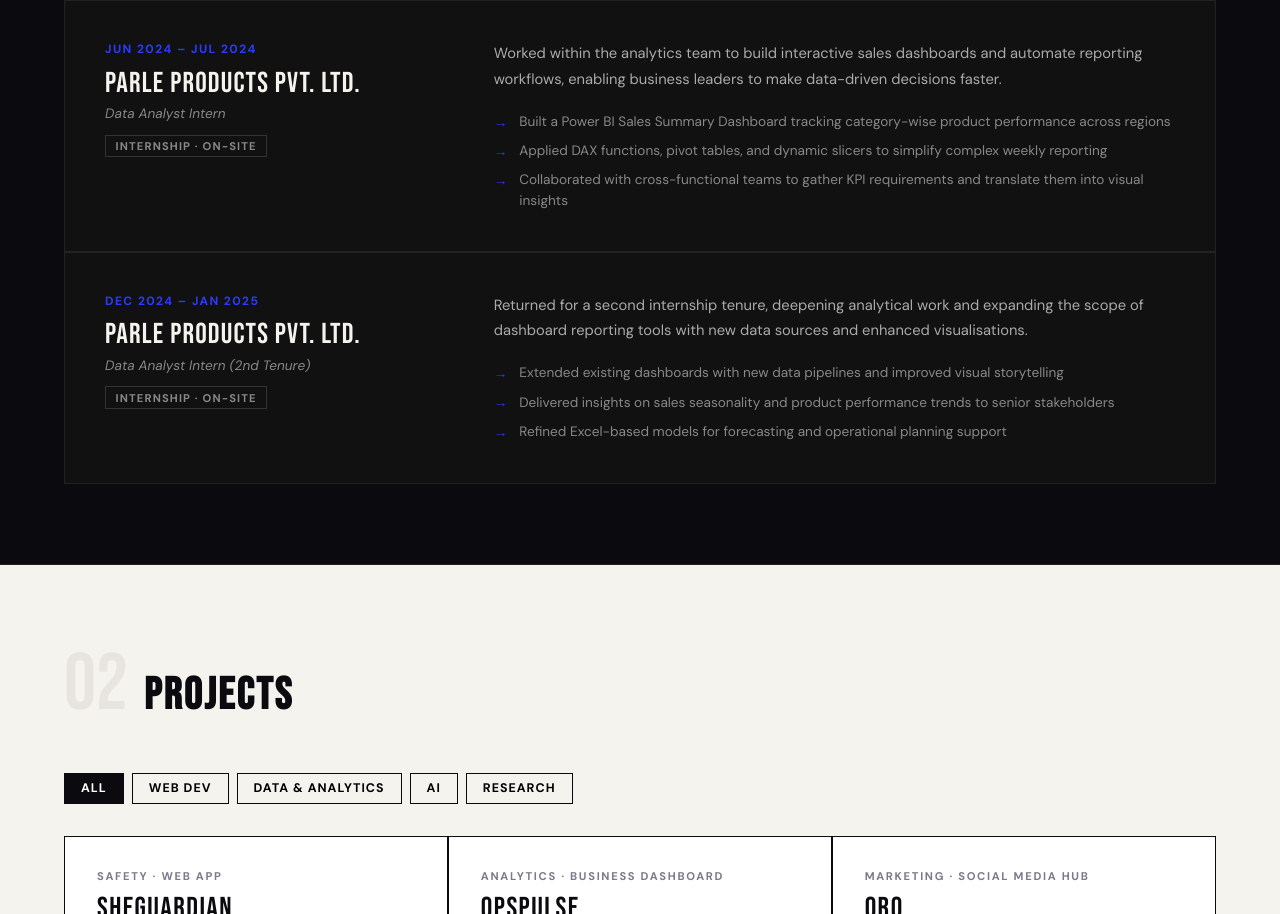
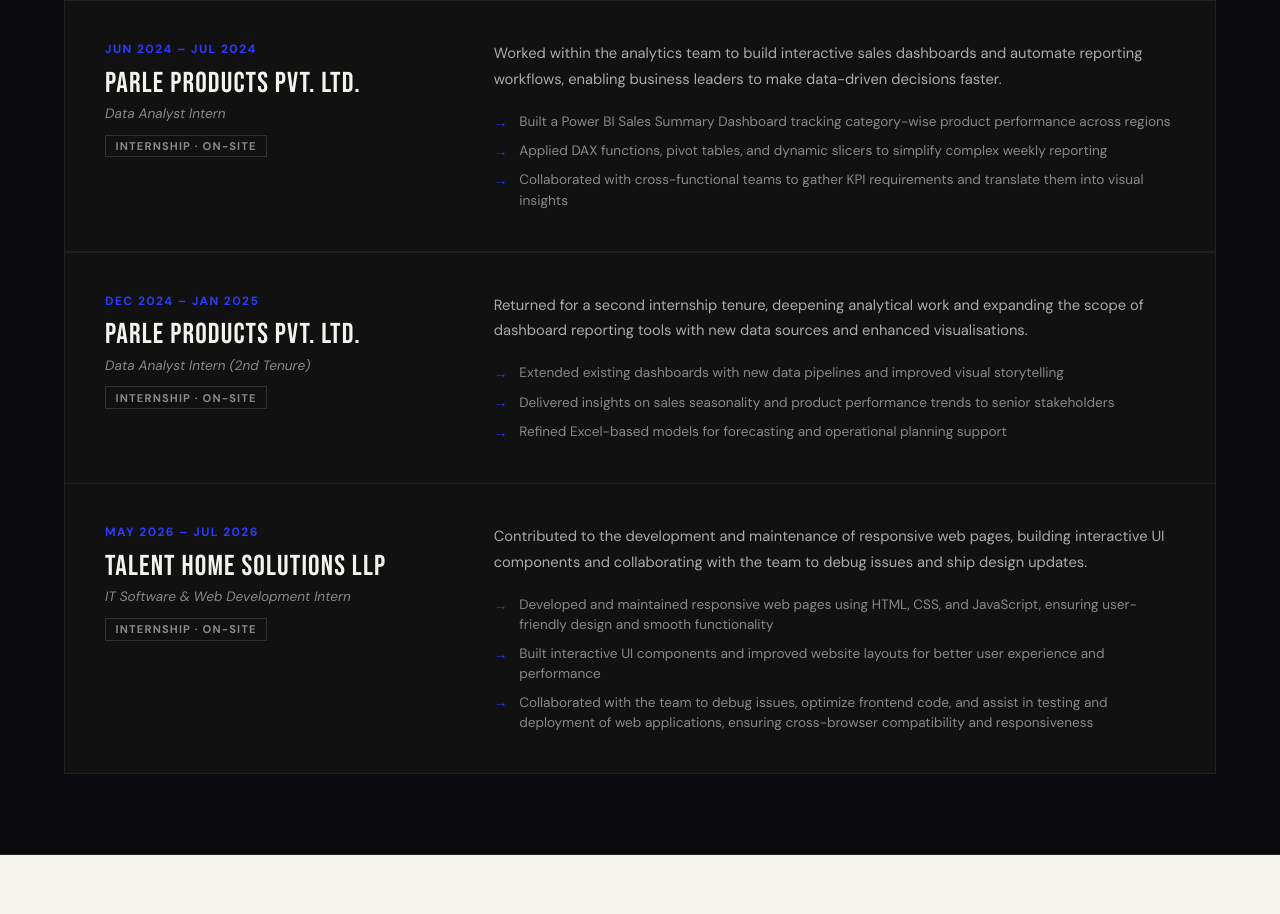
Before and after one commit to adwitachavan20/Portfolio1, a plain HTML site: page index.html in a window 1280 px wide. Shown: the part 1886-2800 px from the top of the page. Drawn offline with Linux system fonts and the light colour scheme; a web font is replaced by a local one.

Commit message:
Update index.html

```diff
--- a/index.html
+++ b/index.html
@@ -249,7 +249,7 @@
   <div class="hero-right fade-in">
     <div class="stat-grid">
       <div class="stat-cell"><div class="stat-num">11+</div><div class="stat-label">Projects Built</div></div>
-      <div class="stat-cell"><div class="stat-num">2x</div><div class="stat-label">Parle Internships</div></div>
+      <div class="stat-cell"><div class="stat-num">3x</div><div class="stat-label">Internships</div></div>
       <div class="stat-cell"><div class="stat-num">12+</div><div class="stat-label">Competitions</div></div>
       <div class="stat-cell"><div class="stat-num">89%</div><div class="stat-label">Diploma CGPA</div></div>
     </div>
@@ -382,6 +382,22 @@
           <div class="exp-highlight">Extended existing dashboards with new data pipelines and improved visual storytelling</div>
           <div class="exp-highlight">Delivered insights on sales seasonality and product performance trends to senior stakeholders</div>
           <div class="exp-highlight">Refined Excel-based models for forecasting and operational planning support</div>
+        </div>
+      </div>
+    </div>
+    <div class="exp-card">
+      <div class="exp-left">
+        <div class="exp-period">May 2026 – Jul 2026</div>
+        <div class="exp-company">Talent Home Solutions LLP</div>
+        <div class="exp-role">IT Software &amp; Web Development Intern</div>
+        <div class="exp-type">Internship · On-site</div>
+      </div>
+      <div class="exp-right">
+        <p class="exp-desc">Contributed to the development and maintenance of responsive web pages, building interactive UI components and collaborating with the team to debug issues and ship design updates.</p>
+        <div class="exp-highlights">
+          <div class="exp-highlight">Developed and maintained responsive web pages using HTML, CSS, and JavaScript, ensuring user-friendly design and smooth functionality</div>
+          <div class="exp-highlight">Built interactive UI components and improved website layouts for better user experience and performance</div>
+          <div class="exp-highlight">Collaborated with the team to debug issues, optimize frontend code, and assist in testing and deployment of web applications, ensuring cross-browser compatibility and responsiveness</div>
         </div>
       </div>
     </div>
```
